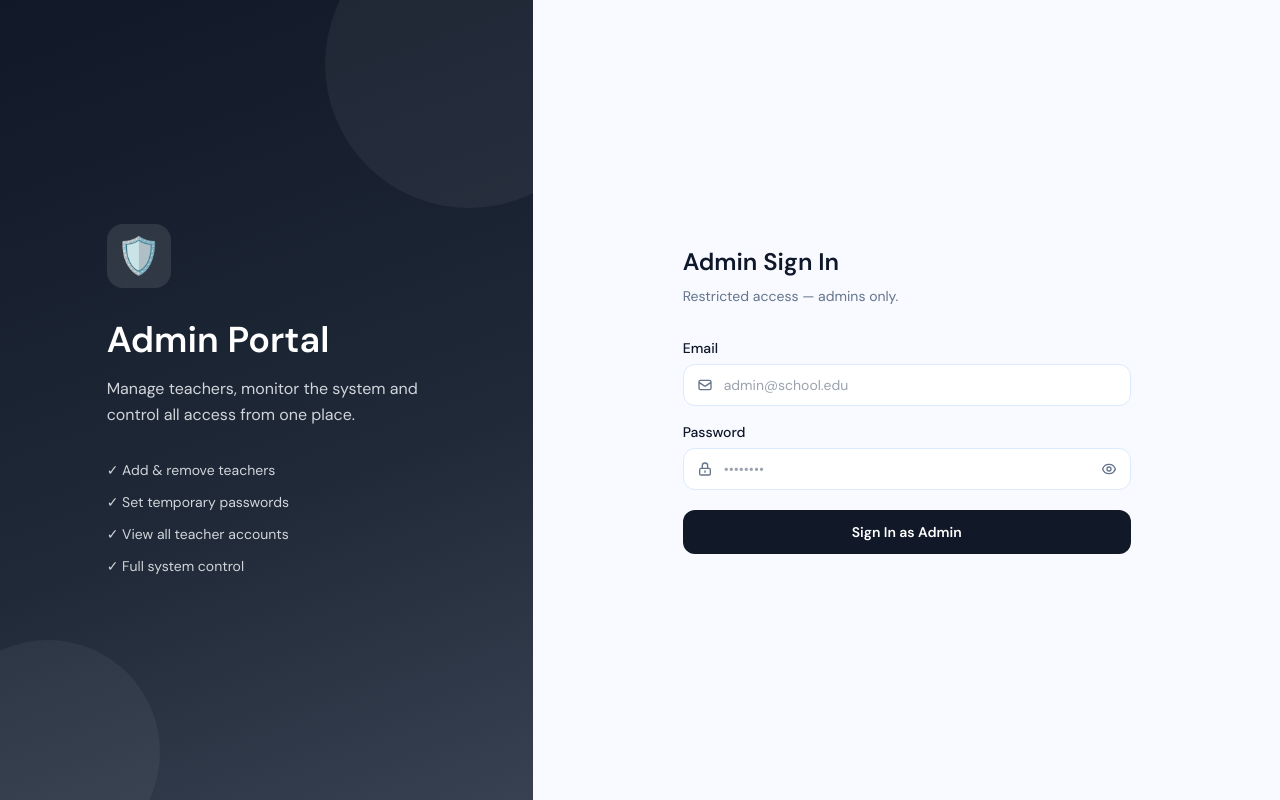
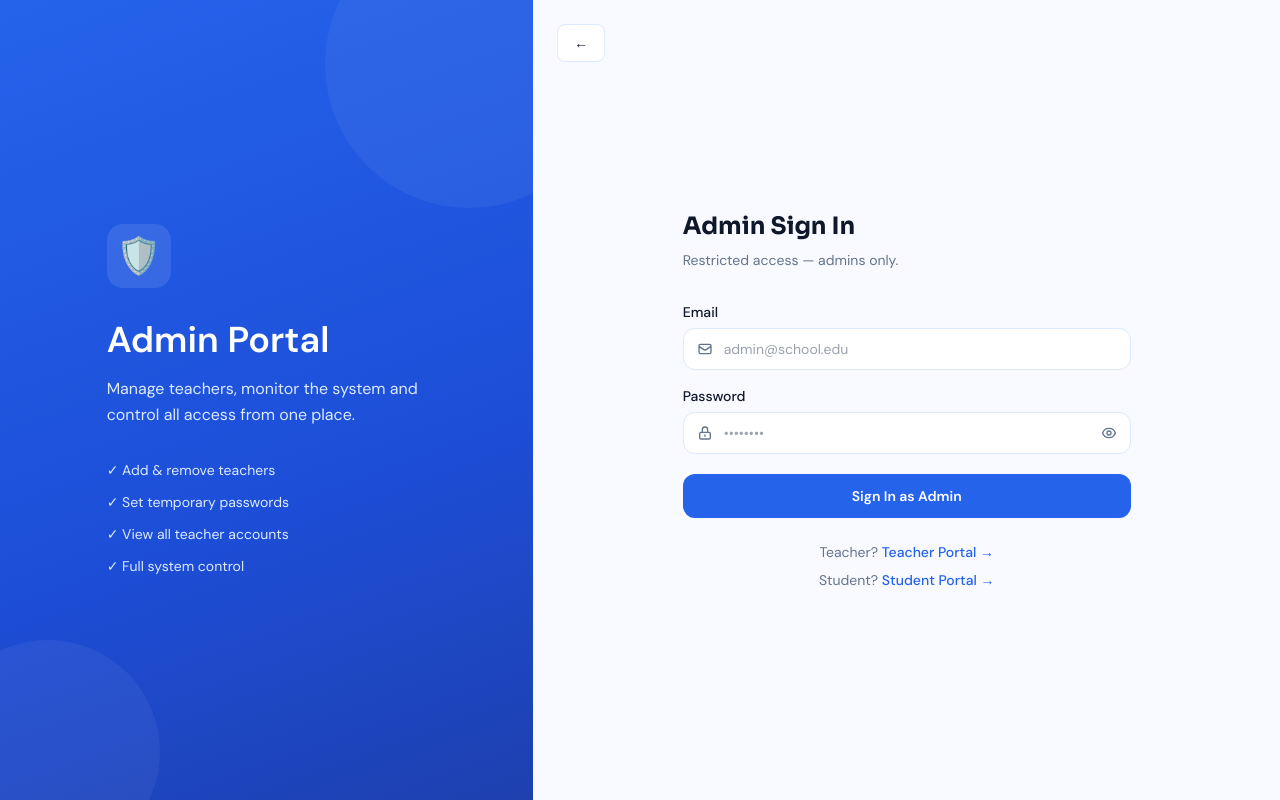
Before and after one commit to Arshpreetk55/attendance_system, a Next.js app in the folder attendance-system/: page /admin/login in a window 1280 px wide. Built offline with nearby package versions, Linux system fonts and the light colour scheme; no server answers.

Commit message:
Updated dashboards

```diff
--- a/attendance-system/src/app/admin/login/page.tsx
+++ b/attendance-system/src/app/admin/login/page.tsx
@@ -5,35 +5,56 @@ import { useRouter } from 'next/navigation'
 import { useAuth } from '@/lib/auth-context'
 import Loading from '@/components/ui/Loading'
 import toast from 'react-hot-toast'
-import { HiOutlineMail, HiOutlineLockClosed, HiOutlineEye, HiOutlineEyeOff } from 'react-icons/hi'
+import Link from 'next/link'
+import {
+  HiOutlineMail,
+  HiOutlineLockClosed,
+  HiOutlineEye,
+  HiOutlineEyeOff
+} from 'react-icons/hi'
 
 export default function AdminLoginPage() {
   const { signIn, appUser, loading } = useAuth()
   const router = useRouter()
+
   const [showPwd, setShowPwd] = useState(false)
   const [submitting, setSubmitting] = useState(false)
-  const [form, setForm] = useState({ email: '', password: '' })
+
+  const [form, setForm] = useState({
+    email: '',
+    password: '',
+  })
 
   useEffect(() => {
-    if (!loading && appUser?.role === 'admin') router.push('/admin/dashboard')
+    if (!loading && appUser?.role === 'admin') {
+      router.push('/admin/dashboard')
+    }
   }, [appUser, loading, router])
 
   const handleSignIn = async (e: React.FormEvent) => {
     e.preventDefault()
     setSubmitting(true)
+
     try {
       const user = await signIn(form.email, form.password)
+
       if (user.role !== 'admin') {
         toast.error('Access denied. Admins only.')
         return
       }
+
       toast.success(`Welcome, ${user.displayName}!`)
       router.push('/admin/dashboard')
     } catch (err: any) {
-      const msg = err?.code === 'auth/user-not-found' ? 'No account found.'
-                : err?.code === 'auth/wrong-password' ? 'Incorrect password.'
-                : err?.code === 'auth/invalid-credential' ? 'Invalid credentials.'
+      const msg =
+        err?.code === 'auth/user-not-found'
+          ? 'No account found.'
+          : err?.code === 'auth/wrong-password'
+          ? 'Incorrect password.'
+          : err?.code === 'auth/invalid-credential'
+          ? 'Invalid credentials.'
           : 'Something went wrong.'
+
       toast.error(msg)
     } finally {
       setSubmitting(false)
@@ -43,74 +64,207 @@ export default function AdminLoginPage() {
   if (loading) return <Loading fullScreen />
 
   return (
-    <div className="min-h-screen flex" style={{ background: 'var(--color-bg)' }}>
+    <div
+      className="min-h-screen flex"
+      style={{ background: 'var(--color-bg)' }}
+    >
       {/* Left panel */}
-      <div className="hidden lg:flex lg:w-5/12 flex-col items-center justify-center p-12 relative overflow-hidden"
-        style={{ background: 'linear-gradient(160deg, #111827 0%, #1f2937 60%, #374151 100%)' }}>
+      <div
+        className="hidden lg:flex lg:w-5/12 flex-col items-center justify-center p-12 relative overflow-hidden"
+        style={{
+          background:
+            'linear-gradient(160deg, #2563eb 0%, #1d4ed8 60%, #1e40af 100%)',
+        }}
+      >
         <div className="relative z-10 text-white max-w-xs">
-          <div className="w-16 h-16 rounded-2xl bg-white/10 flex items-center justify-center mb-8 text-4xl">🛡️</div>
+          <div className="w-16 h-16 rounded-2xl bg-white/10 flex items-center justify-center mb-8 text-4xl">
+            🛡️
+          </div>
+
           <h2 className="text-4xl font-bold mb-4">Admin Portal</h2>
-          <p className="text-gray-300 text-base leading-relaxed">
-            Manage teachers, monitor the system and control all access from one place.
+
+          <p className="text-blue-100 text-base leading-relaxed">
+            Manage teachers, monitor the system and control all access from one
+            place.
           </p>
+
           <div className="mt-8 space-y-3">
-            {['✓  Add & remove teachers','✓  Set temporary passwords',
-              '✓  View all teacher accounts','✓  Full system control',
-            ].map(f => <p key={f} className="text-sm text-gray-300">{f}</p>)}
+            {[
+              '✓  Add & remove teachers',
+              '✓  Set temporary passwords',
+              '✓  View all teacher accounts',
+              '✓  Full system control',
+            ].map((f) => (
+              <p key={f} className="text-sm text-blue-100">
+                {f}
+              </p>
+            ))}
           </div>
         </div>
+
         <div className="absolute -top-20 -right-20 w-72 h-72 rounded-full bg-white/5" />
         <div className="absolute -bottom-16 -left-16 w-56 h-56 rounded-full bg-white/5" />
       </div>
 
 {/* Right form */}
-      <div className="flex-1 flex items-center justify-center p-6">
+<div className="flex-1 relative flex items-center justify-center p-6">
+
+  <button
+    type="button"
+    onClick={() => router.push('/')}
+  className="absolute top-6 left-6 px-4 py-2 rounded-lg text-sm border hover:bg-gray-100 transition"
+  style={{
+    borderColor: 'var(--color-border)',
+    color: 'var(--color-text)',
+    background: 'var(--color-surface)',
+  }}
+>
+  ←
+</button>
+
 <div className="w-full max-w-md">
           <div className="lg:hidden flex items-center gap-2 mb-8">
-            <div className="w-9 h-9 rounded-xl flex items-center justify-center text-white font-bold bg-gray-800">A</div>
-            <span className="font-bold text-xl" style={{ color: 'var(--color-text)' }}>AttendX Admin</span>
+            <div className="w-9 h-9 rounded-xl flex items-center justify-center text-white font-bold bg-blue-600">
+              A
             </div>
 
-          <h1 className="text-2xl font-bold mb-2" style={{ color: 'var(--color-text)' }}>Admin Sign In</h1>
-          <p className="text-sm mb-8" style={{ color: 'var(--color-text-muted)' }}>
+            <span
+              className="font-display font-bold text-xl"
+              style={{ color: 'var(--color-text)' }}
+            >
+              AttendX
+            </span>
+          </div>
+
+          {/* Back Button + Heading */}
+          <h1
+  className="font-display text-2xl font-bold mb-2"
+  style={{ color: 'var(--color-text)' }}
+>
+  Admin Sign In
+</h1>
+
+          <p
+            className="text-sm mb-8"
+            style={{ color: 'var(--color-text-muted)' }}
+          >
             Restricted access — admins only.
           </p>
 
           <form onSubmit={handleSignIn} className="flex flex-col gap-4">
             <div>
               <label className="label">Email</label>
+
               <div className="relative">
-                <HiOutlineMail size={16} className="absolute left-3.5 top-1/2 -translate-y-1/2"
-                  style={{ color: 'var(--color-text-muted)' }} />
-                <input className="input pl-10" type="email" placeholder="admin@school.edu" required
-                  value={form.email} onChange={e => setForm(p => ({ ...p, email: e.target.value }))} />
+                <HiOutlineMail
+                  size={16}
+                  className="absolute left-3.5 top-1/2 -translate-y-1/2"
+                  style={{ color: 'var(--color-text-muted)' }}
+                />
+
+                <input
+                  className="input pl-10"
+                  type="email"
+                  placeholder="admin@school.edu"
+                  required
+                  value={form.email}
+                  onChange={(e) =>
+                    setForm((p) => ({
+                      ...p,
+                      email: e.target.value,
+                    }))
+                  }
+                />
               </div>
             </div>
+
             <div>
               <label className="label">Password</label>
+
               <div className="relative">
-                <HiOutlineLockClosed size={16} className="absolute left-3.5 top-1/2 -translate-y-1/2"
-                  style={{ color: 'var(--color-text-muted)' }} />
-                <input className="input pl-10 pr-10" type={showPwd ? 'text' : 'password'}
-                  placeholder="••••••••" required
-                  value={form.password} onChange={e => setForm(p => ({ ...p, password: e.target.value }))} />
-                <button type="button" onClick={() => setShowPwd(!showPwd)}
+                <HiOutlineLockClosed
+                  size={16}
+                  className="absolute left-3.5 top-1/2 -translate-y-1/2"
+                  style={{ color: 'var(--color-text-muted)' }}
+                />
+
+                <input
+                  className="input pl-10 pr-10"
+                  type={showPwd ? 'text' : 'password'}
+                  placeholder="••••••••"
+                  required
+                  value={form.password}
+                  onChange={(e) =>
+                    setForm((p) => ({
+                      ...p,
+                      password: e.target.value,
+                    }))
+                  }
+                />
+
+                <button
+                  type="button"
+                  onClick={() => setShowPwd(!showPwd)}
                   className="absolute right-3.5 top-1/2 -translate-y-1/2"
-                  style={{ color: 'var(--color-text-muted)' }}>
-                  {showPwd ? <HiOutlineEyeOff size={16} /> : <HiOutlineEye size={16} />}
+                  style={{ color: 'var(--color-text-muted)' }}
+                >
+                  {showPwd ? (
+                    <HiOutlineEyeOff size={16} />
+                  ) : (
+                    <HiOutlineEye size={16} />
+                  )}
                 </button>
               </div>
             </div>
-            <button type="submit" className="btn-primary py-3 mt-1" disabled={submitting}
-              style={{ background: '#111827' }}>
-              {submitting
-                ? <span className="flex items-center justify-center gap-2">
+
+            <button
+              type="submit"
+              className="btn-primary py-3 mt-1"
+              disabled={submitting}
+              style={{ background: '#2563eb' }}
+            >
+              {submitting ? (
+                <span className="flex items-center justify-center gap-2">
                   <span className="w-4 h-4 rounded-full border-2 border-white/30 border-t-white animate-spin" />
                   Signing in...
                 </span>
-                : 'Sign In as Admin'}
+              ) : (
+                'Sign In as Admin'
+              )}
             </button>
           </form>
+
+
+
+<p
+  className="text-center text-sm mt-6"
+  style={{ color: 'var(--color-text-muted)' }}
+>
+  Teacher?{' '}
+  <Link
+    href="/teacher/login"
+    className="font-medium hover:underline"
+    style={{ color: 'var(--color-primary)' }}
+  >
+    Teacher Portal →
+  </Link>
+</p>
+
+<p
+  className="text-center text-sm mt-2"
+  style={{ color: 'var(--color-text-muted)' }}
+>
+  Student?{' '}
+  <Link
+    href="/student/login"
+    className="font-medium hover:underline"
+    style={{ color: 'var(--color-primary)' }}
+  >
+    Student Portal →
+  </Link>
+</p>
+
+
         </div>
       </div>
     </div>
--- a/attendance-system/src/app/student/login/page.tsx
+++ b/attendance-system/src/app/student/login/page.tsx
@@ -206,7 +206,19 @@ export default function StudentLoginPage() {
       </div>
 
       {/* Right login form */}
-      <div className="flex-1 flex items-center justify-center p-6">
+      <div className="flex-1 relative flex items-center justify-center p-6">
+        <button
+          type="button"
+          onClick={() => router.push('/')}
+          className="absolute top-6 left-6 px-4 py-2 rounded-lg text-sm border hover:bg-gray-100 transition"
+          style={{
+            borderColor: 'var(--color-border)',
+            color: 'var(--color-text)',
+            background: 'var(--color-surface)',
+          }}
+        >
+          ←
+        </button>
         <div className="w-full max-w-md animate-slide-up">
 
           {/* Mobile logo */}
@@ -304,6 +316,8 @@ export default function StudentLoginPage() {
               {/* Roll Number */}
               <div>
                 <label className="label">Roll Number</label>
+
+
                 <input
                   className="input"
                   placeholder={form.section ? 'Enter your roll number' : 'Select section first'}
@@ -312,9 +326,7 @@ export default function StudentLoginPage() {
                   disabled={!form.section}
                   required
                 />
-                <p className="text-xs mt-1" style={{ color: 'var(--color-text-muted)' }}>
-                  Enter your roll number to access your student account
-                </p>
+
               </div>
 
               {/* Submit */}
@@ -334,7 +346,7 @@ export default function StudentLoginPage() {
           )}
 
           <p className="text-center text-sm mt-6" style={{ color: 'var(--color-text-muted)' }}>
-            Are you a teacher?{' '}
+            Teacher?{' '}
             <Link href="/teacher/login" className="font-medium hover:underline" style={{ color: 'var(--color-primary)' }}>
               Teacher Portal →
             </Link>
```
Also changed, not shown: attendance-system/src/app/teacher/login/page.tsx (+52 -7 lines). Lines whose indentation alone changed are shown as unchanged.
